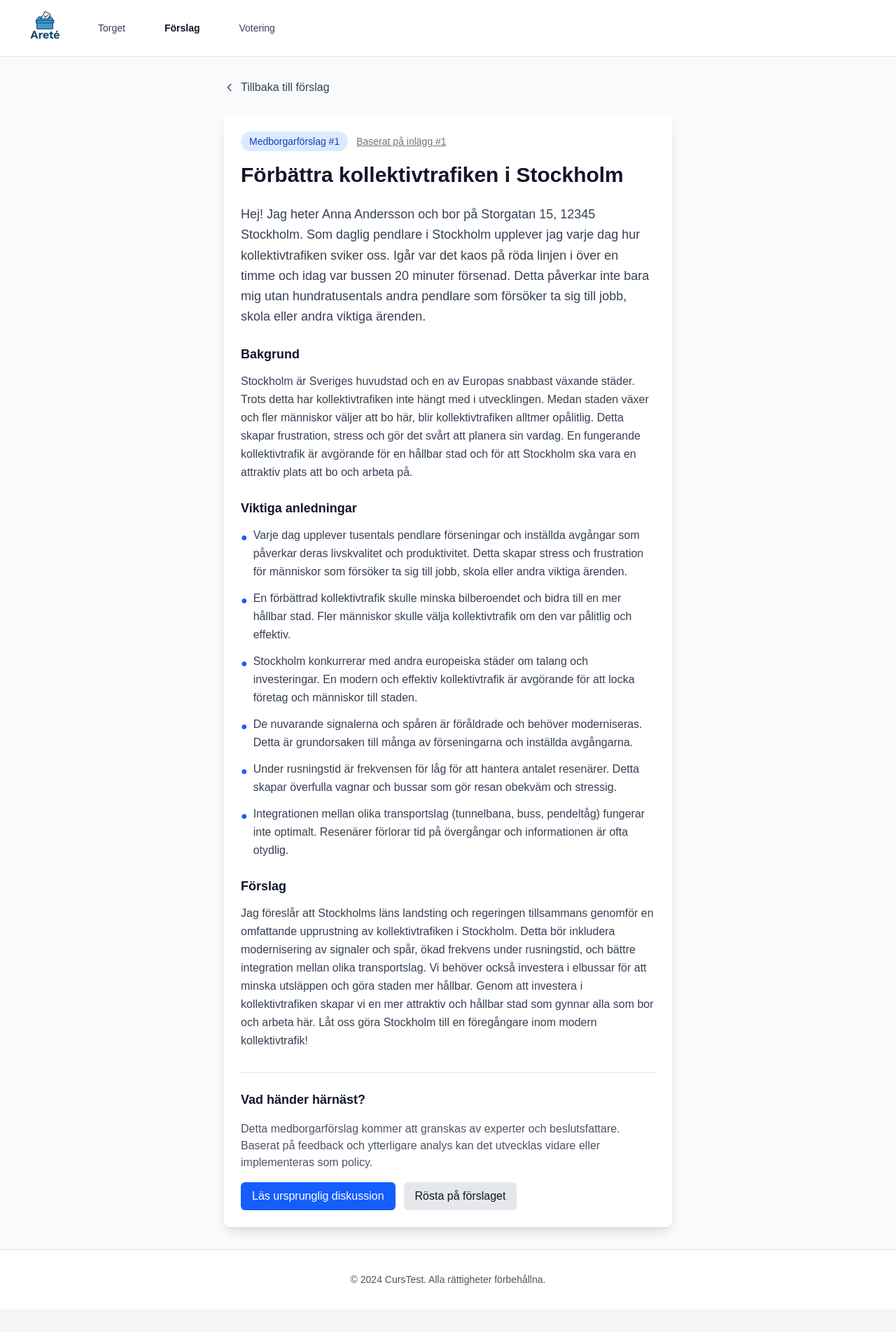
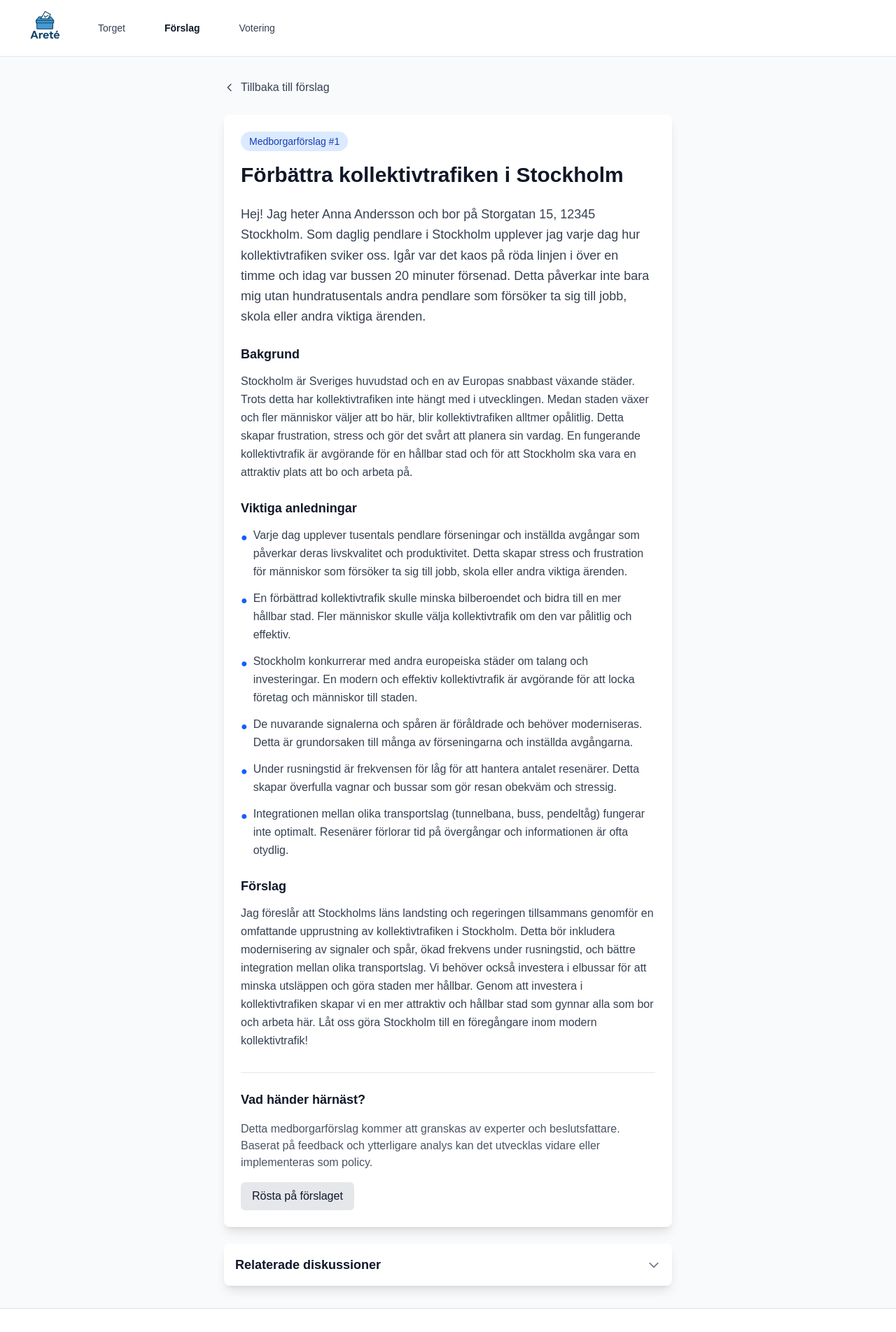
Before and after one commit to CodingCalm/CursTest, a Next.js app: page /propositions/1 in a window 1280 px wide. Shown: the top 1903 px of the page at 70% size. Before the commit the page ends 1870 px from the top, so only its background shows below. Built offline with nearby package versions, Linux system fonts and the light colour scheme.

Commit message:
Refactor Propositions and Forslag pages to streamline content presentation. Remove redundant text in the Propositions header and integrate RelatedDiscussionsSection in the Forslag page for enhanced user engagement. Update component imports and improve button accessibility styles.

```diff
--- a/src/app/propositions/[id]/page.tsx
+++ b/src/app/propositions/[id]/page.tsx
@@ -1,10 +1,12 @@
 "use client";
 
-import React from "react";
+import React, { useState } from "react";
 import { notFound } from "next/navigation";
 import Link from "next/link";
 import { mockForslag } from "@/data";
 import { type Forslag } from "@/types/post";
+import { PostCard } from "@/components";
+import { usePosts } from "@/hooks";
 
 interface ForslagPageProps {
   params: Promise<{
@@ -31,6 +33,7 @@ export default function ForslagPage({ params }: ForslagPageProps): React.JSX.Ele
       <div className="w-full max-w-2xl px-4">
         <BackButton />
         <ForslagDetail forslag={forslag} />
+        <RelatedDiscussionsSection originalPostId={forslag.originalPostId} />
       </div>
     </div>
   );
@@ -61,12 +64,6 @@ function ForslagDetail({ forslag }: { forslag: Forslag }) {
           <span className="inline-flex items-center px-3 py-1 rounded-full text-sm font-medium bg-blue-100 text-blue-800">
             Medborgarförslag #{forslag.id}
           </span>
-          <Link
-            href={`/posts/${forslag.originalPostId}`}
-            className="ml-3 text-sm text-gray-500 hover:text-blue-600 transition-colors duration-200 underline"
-          >
-            Baserat på inlägg #{forslag.originalPostId}
-          </Link>
         </div>
 
         {/* Title */}
@@ -123,14 +120,8 @@ function ForslagDetail({ forslag }: { forslag: Forslag }) {
           </p>
           <div className="flex flex-col sm:flex-row gap-3">
             <Link
-              href={`/posts/${forslag.originalPostId}`}
-              className="inline-flex items-center justify-center px-4 py-2 bg-blue-600 text-white rounded-md hover:bg-blue-700 transition-colors duration-200"
-            >
-              Läs ursprunglig diskussion
-            </Link>
-            <Link
               href="/voting"
-              className="inline-flex items-center justify-center px-4 py-2 bg-gray-200 text-gray-900 rounded-md hover:bg-gray-300 transition-colors duration-200"
+              className="inline-flex items-center justify-center px-4 py-2 bg-gray-200 text-gray-900 rounded-md hover:bg-gray-300 transition-colors duration-200 focus:outline-none focus-visible:ring-2 focus-visible:ring-gray-400 focus-visible:ring-opacity-50"
             >
               Rösta på förslaget
             </Link>
@@ -140,3 +131,61 @@ function ForslagDetail({ forslag }: { forslag: Forslag }) {
     </article>
   );
 }
+
+function RelatedDiscussionsSection({ originalPostId }: { originalPostId: number }) {
+  const [isExpanded, setIsExpanded] = useState(false);
+  const { posts, loading } = usePosts();
+
+  const toggleExpanded = () => {
+    setIsExpanded(!isExpanded);
+  };
+
+  // Find the original post
+  const originalPost = posts?.find(post => post.id === originalPostId);
+
+  return (
+    <div className="mt-6">
+      <button
+        onClick={toggleExpanded}
+        className="w-full flex items-center justify-between p-4 bg-white rounded-lg shadow-lg transition-colors duration-200 focus:outline-none focus-visible:ring-2 focus-visible:ring-gray-400 focus-visible:ring-opacity-50 hover:bg-gray-50"
+        aria-expanded={isExpanded}
+        aria-controls="related-discussions-content"
+      >
+        <span className="text-lg font-semibold text-gray-900">
+          Relaterade diskussioner
+        </span>
+        <svg
+          className={`w-5 h-5 text-gray-500 transition-transform duration-200 ${isExpanded ? 'rotate-180' : ''}`}
+          fill="none"
+          stroke="currentColor"
+          viewBox="0 0 24 24"
+          aria-hidden="true"
+        >
+          <path strokeLinecap="round" strokeLinejoin="round" strokeWidth={2} d="M19 9l-7 7-7-7" />
+        </svg>
+      </button>
+
+      <div
+        id="related-discussions-content"
+        className={`overflow-hidden transition-all duration-300 ease-in-out ${
+          isExpanded ? 'max-h-96 opacity-100' : 'max-h-0 opacity-0'
+        }`}
+      >
+        <div className="mt-4">
+          {loading ? (
+            <div className="text-center py-4">
+              <div className="animate-spin rounded-full h-6 w-6 border-b-2 border-gray-900 mx-auto"></div>
+              <p className="mt-2 text-sm text-gray-600">Laddar diskussioner...</p>
+            </div>
+          ) : originalPost ? (
+            <PostCard {...originalPost} />
+          ) : (
+            <div className="text-center py-4">
+              <p className="text-gray-600">Ingen relaterad diskussion hittad</p>
+            </div>
+          )}
+        </div>
+      </div>
+    </div>
+  );
+}
--- a/src/app/propositions/page.tsx
+++ b/src/app/propositions/page.tsx
@@ -9,8 +9,7 @@ export default function PropositionsPage(): React.JSX.Element {
     <div className="bg-gray-50 min-h-screen">
       <div className="max-w-4xl mx-auto px-4 py-8">
         <header className="mb-8">
-          <h1 className="text-3xl font-bold text-gray-900 mb-2">Förslag</h1>
-          <p className="text-gray-600">Förslag baserade på nominerade inlägg från torget</p>
+          <h1 className="text-3xl font-bold text-gray-900">Förslag</h1>
         </header>
 
         <div className="space-y-6">
```
